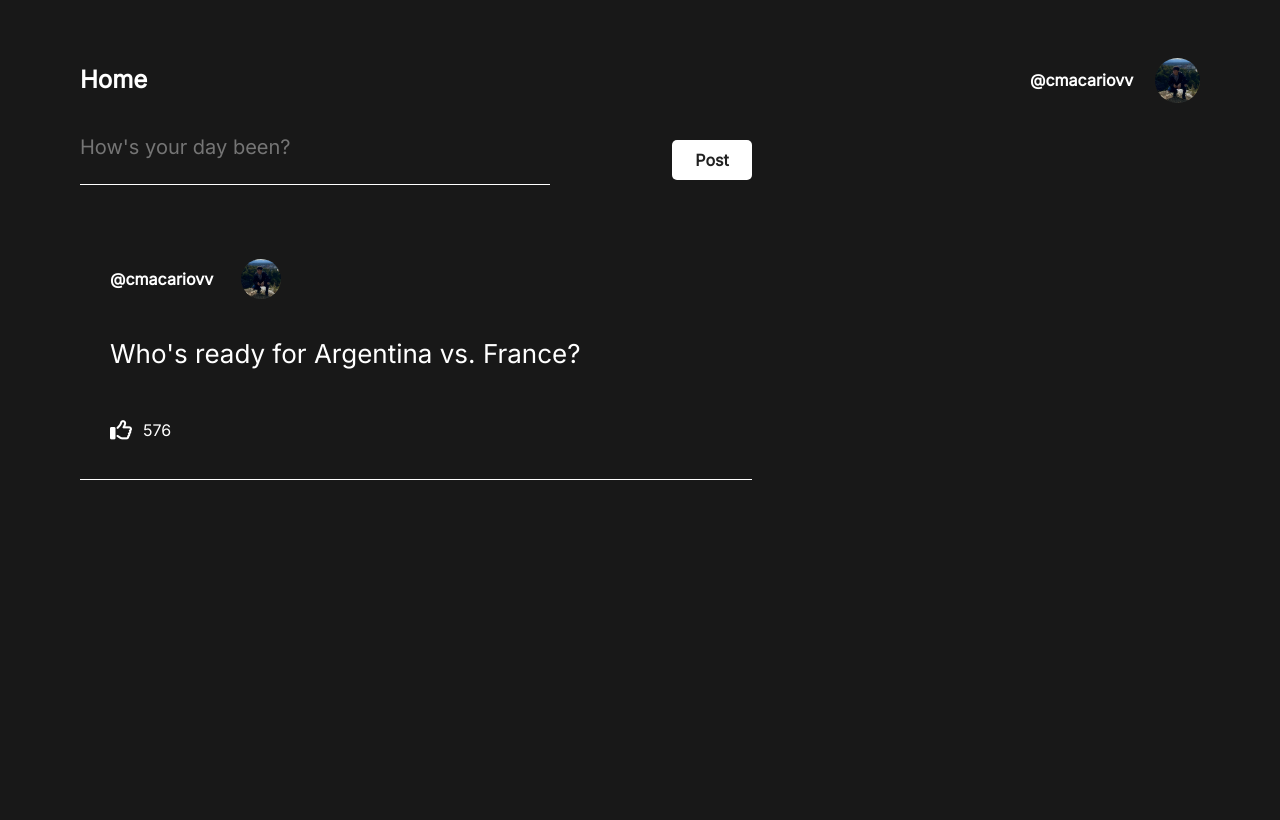
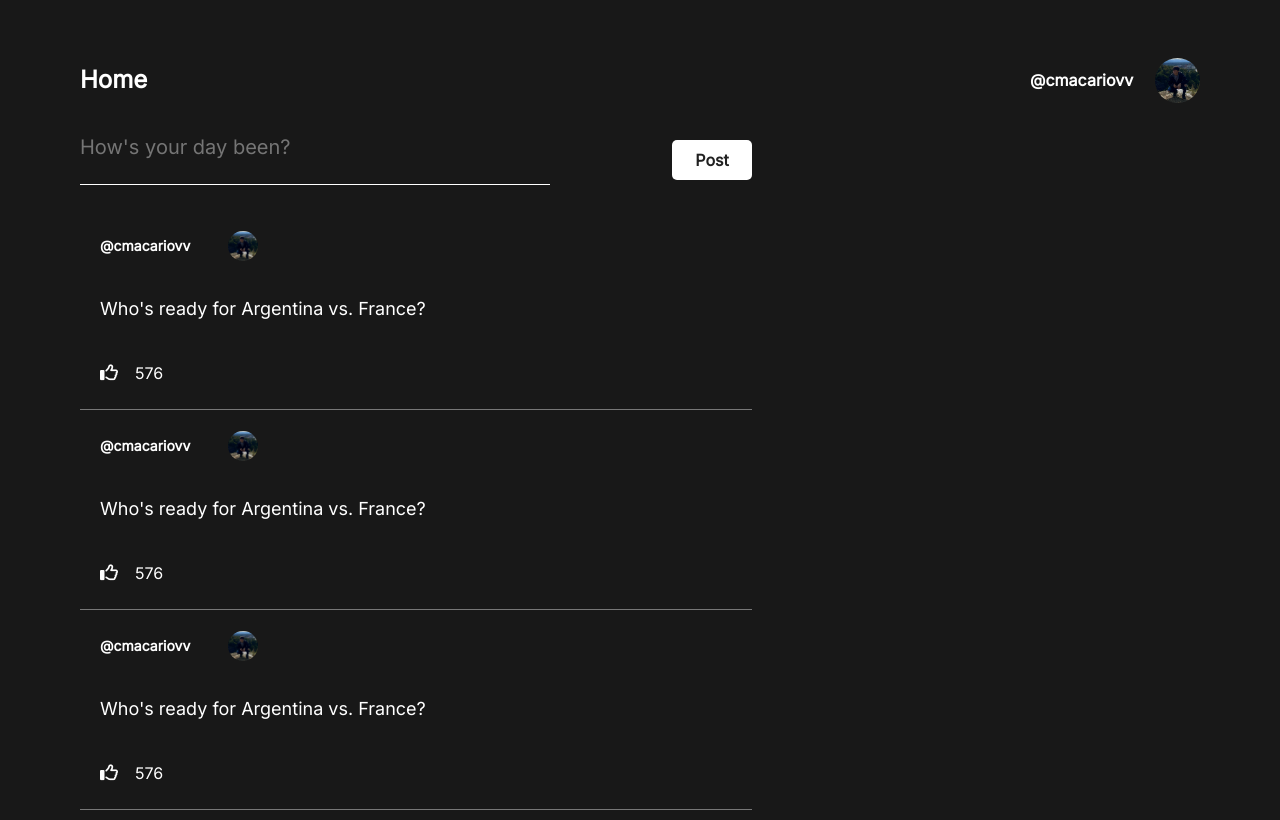
Before and after one commit to cmacariovx/spill, a React (Create React App) app in the folder client/: page / in a window 1280 px wide. Shown: the top 820 px of the page. Built offline with nearby package versions, Linux system fonts and the light colour scheme.

Commit message:
small ui update

```diff
--- a/client/src/Components/UI/HomeMainBody.css
+++ b/client/src/Components/UI/HomeMainBody.css
@@ -81,7 +81,6 @@
                     }
 
         .homeFeedContainer {
-            margin-top: 20px;
             height: 2500px;
             width: 100%;
             display: flex;
--- a/client/src/Components/UI/HomeMainBody.js
+++ b/client/src/Components/UI/HomeMainBody.js
@@ -22,6 +22,8 @@ function HomeMainBody() {
 
                 <div className="homeFeedContainer">
                     <HomePostCard />
+                    <HomePostCard />
+                    <HomePostCard />
                 </div>
 
                 <div className="paginationContainer">
--- a/client/src/Components/UI/HomePostCard.css
+++ b/client/src/Components/UI/HomePostCard.css
@@ -1,17 +1,17 @@
 .homePostCardContainer {
-    height: 250px;
+    height: 200px;
     width: 100%;
     display: flex;
     flex-direction: column;
     justify-content: space-between;
     align-items: flex-start;
-    padding: 30px;
-    border-bottom: 1px solid white;
+    padding: 20px;
+    border-bottom: 1px solid rgba(255, 255, 255, 0.413);
 }
 
     .postCardUserContainer {
         height: 20%;
-        width: 28%;
+        width: 25%;
         display: flex;
         flex-direction: row;
         justify-content: space-between;
@@ -19,13 +19,13 @@
     }
 
         .postCardUsername {
-            font-size: 16px;
+            font-size: 14px;
             font-weight: bold;
         }
 
         .postCardUserPic {
-            height: 40px;
-            width: 40px;
+            height: 30px;
+            width: 30px;
             border-radius: 50%;
         }
 
@@ -39,7 +39,7 @@
     }
 
         .postMainText {
-            font-size: 26px;
+            font-size: 18px;
             font-weight: normal;
         }
 
@@ -53,5 +53,9 @@
     }
 
         .fa-thumbs-up {
-            font-size: 22px;
+            font-size: 18px;
         }
+
+        .likeCount {
+            font-size: 16px;
+        }
```
